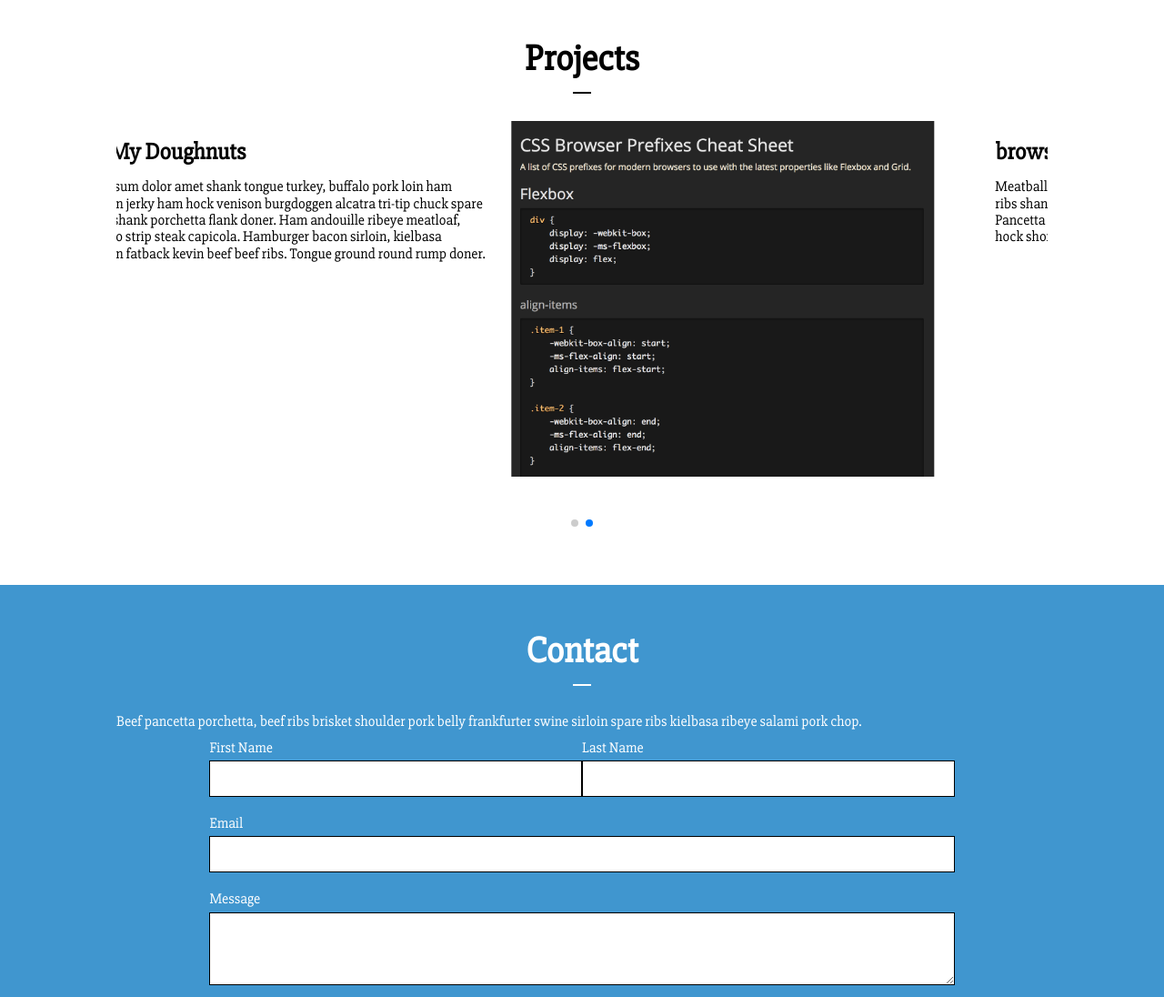
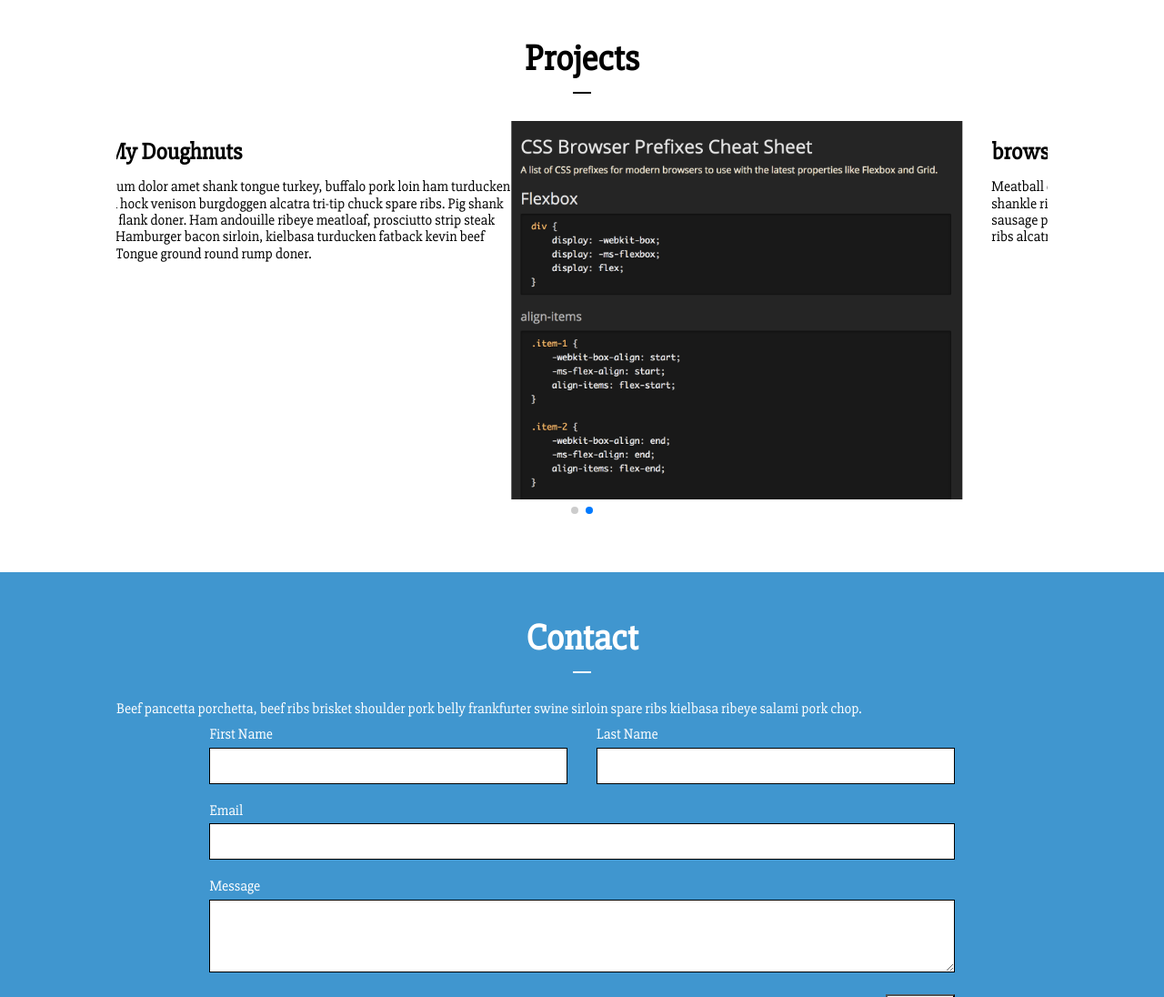
Before and after one commit to liamsnowdon/portfolio-v1, a website: page index.html in a window 1280 px wide. Shown: the part 1480-2576 px from the top of the page at 91% size. Drawn offline with Linux system fonts and the light colour scheme.

Commit message:
Flexbox column gap fixes

```diff
--- a/assets/scss/_main.scss
+++ b/assets/scss/_main.scss
@@ -80,15 +80,18 @@ body {
   }
 }
 
-.flexbox {
+.flexbox-row {
   display: flex;
   flex-flow: row wrap;
+  margin-left: -16px;
+  margin-right: -16px;
   &__column {
+    padding: 0 16px;
     flex: 0 0 100%;
     max-width: 100%;
+    min-width: initial;
     @include breakpoint(medium) {
-      flex: 0 0 50%;
-      max-width: 50%;
+      flex: 1 1 0;
     }
   }
 }
--- a/assets/scss/components/_carousel.scss
+++ b/assets/scss/components/_carousel.scss
@@ -9,15 +9,6 @@
 }
 
 .swiper-text {
-  padding: 20px;
+  padding: 20px 0;
   text-align: left;
 }
-
-@include breakpoint(medium) {
-  .swiper-image {
-    height: 90%;
-    img {
-      max-height: 100%;
-    }
-  }
-}
--- a/index.html
+++ b/index.html
@@ -96,13 +96,13 @@
                 <div class="swiper-container">
                     <div class="swiper-wrapper">
                         <div class="swiper-slide">
-                            <div class="flexbox">
-                                <div class="flexbox__column">
+                            <div class="flexbox-row">
+                                <div class="flexbox-row__column">
                                     <div class="swiper-image">
                                         <img src="assets/img/find-my-doughnuts.png" alt="Find My Doughnuts" />
                                     </div>
                                 </div>
-                                <div class="flexbox__column">
+                                <div class="flexbox-row__column">
                                     <div class="swiper-text">
                                         <h3>Find My Doughnuts</h3>
                                         <p>
@@ -117,13 +117,13 @@
                             </div>
                         </div>
                         <div class="swiper-slide">
-                            <div class="flexbox">
-                                <div class="flexbox__column">
+                            <div class="flexbox-row">
+                                <div class="flexbox-row__column">
                                     <div class="swiper-image">
                                         <img src="assets/img/browser-prefixes.png" alt="Find My Doughnuts" />
                                     </div>
                                 </div>
-                                <div class="flexbox__column">
+                                <div class="flexbox-row__column">
                                     <div class="swiper-text">
                                         <h3>browserprefixes</h3>
                                         <p>
@@ -154,14 +154,14 @@
                 </p>
                 <div class="form">
                     <form action="">
-                        <div class="flexbox">
-                            <div class="flexbox__column">
+                        <div class="flexbox-row">
+                            <div class="flexbox-row__column">
                                 <div class="form-input">
                                     <label for="fname">First Name</label>
                                     <input id="fname" name="fname" autocomplete="given-name" type="text" required />
                                 </div>
                             </div>
-                            <div class="flexbox__column">
+                            <div class="flexbox-row__column">
                                 <div class="form-input">
                                     <label for="lname">Last Name</label>
                                     <input id="lname" name="lname" autocomplete="family-name" type="text" required />
```
Also changed, not shown: assets/css/styles.css.
